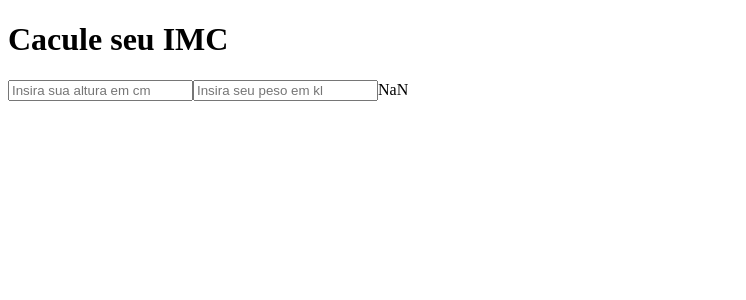
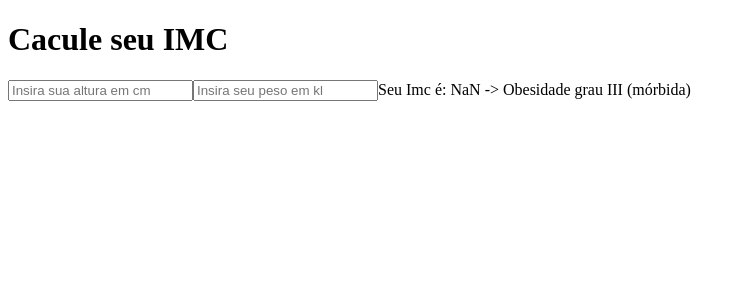
Before and after one commit to mario-netto/imc-react, a React (Vite) app: page / in a window 1280 px wide. Shown: the top 300 px of the page, without its empty margins (0-746 px from the left). Built offline with nearby package versions, Linux system fonts and the light colour scheme.

Commit message:
lógica de verificação finalizada

```diff
--- a/src/App.jsx
+++ b/src/App.jsx
@@ -6,13 +6,30 @@ function App() {
 
     const calcImc = (peso /  ((altura /100 ) ** 2)).toFixed(1)
 
+    function verificaImc(imc) {
+        if (imc <= 18.5) {
+            return `Seu Imc é: ${imc} -> Abaixo do peso`
+        } else if (imc >= 18.6 && imc <= 24.9) {
+            return `Seu Imc é: ${imc} -> Peso ideal`
+        } else if (imc >= 25 && imc <=29.9) {
+            return `Seu Imc é: ${imc} -> Levemente acima do peso`
+        } else if (imc >= 30 && imc <= 34.9) {
+            return `Seu Imc é: ${imc} -> Obesidade grau I`
+        } else if (imc >= 35 && imc <= 39.9) {
+            return `Seu Imc é: ${imc} -> Obesidade grau II (severa)`
+        } else {
+            return `Seu Imc é: ${imc} -> Obesidade grau III (mórbida)`
+        }
+    }
+
+
     return (
         <>
             <h1>Cacule seu IMC</h1>
             <form>
                 <input type="number" placeholder="Insira sua altura em cm" onKeyUp={e => setAltura(e.target.value)}/>
                 <input type="number" placeholder="Insira seu peso em kl" onKeyUp={e => setPeso(e.target.value)}/>
-                {calcImc}
+                {verificaImc(calcImc)}
             </form>
         </>
     )
```
